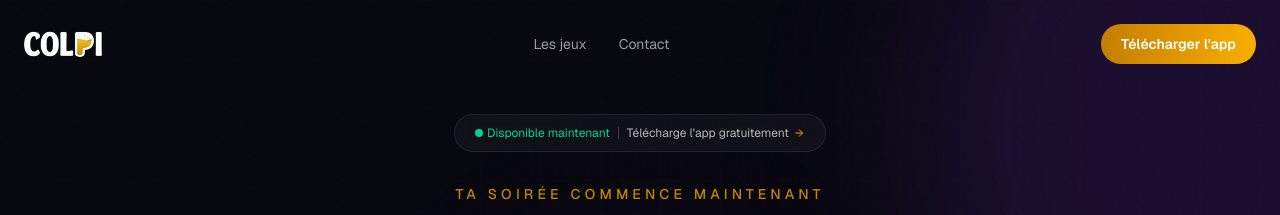
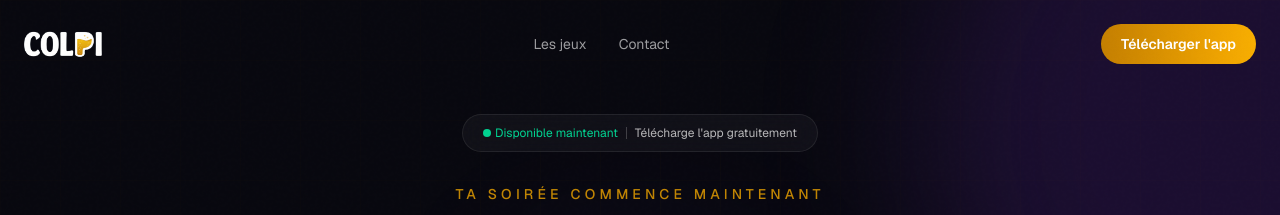
Before and after one commit to fomau-app/website-colpi, a Next.js app: page / in a window 1280 px wide. Shown: the top 215 px of the page. Built offline with nearby package versions, Linux system fonts and the light colour scheme.

Commit message:
Supprime la flèche du badge hero

```diff
--- a/components/Hero.tsx
+++ b/components/Hero.tsx
@@ -50,10 +50,7 @@ export default function Hero() {
           Disponible maintenant
         </span>
         <span className="hidden sm:block w-px h-3 bg-white/20" />
-        <span className="flex items-center gap-1">
-          Télécharge l&apos;app gratuitement
-          <svg width="12" height="12" viewBox="0 0 24 24" fill="none" stroke="currentColor" strokeWidth="2" className="text-gold"><path d="M5 12h14M12 5l7 7-7 7"/></svg>
-        </span>
+        <span>Télécharge l&apos;app gratuitement</span>
       </motion.div>
 
       {/* Main headline */}
```
